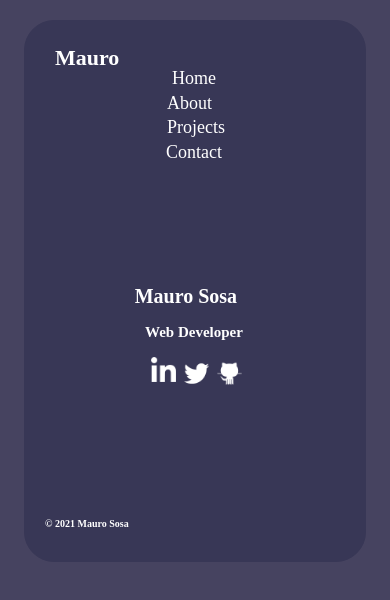
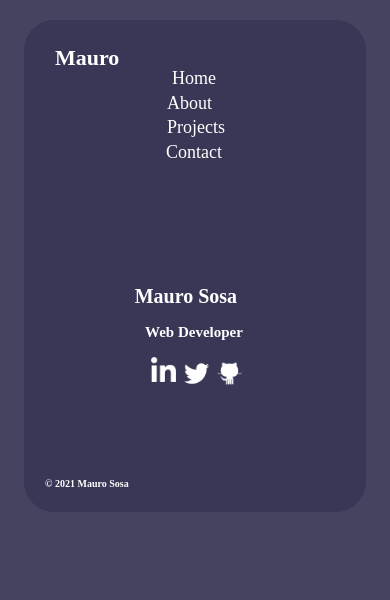
Before and after one commit to maureSs/maurososa-OLD, a React (Create React App) app: page / in a window 390 px wide. Shown: the top 600 px of the page. Built offline with nearby package versions, Linux system fonts and the light colour scheme.

Commit message:
website commit

```diff
--- a/src/index.css
+++ b/src/index.css
@@ -88,7 +88,7 @@ body {
 }
 @media (max-width: 480px) {
   .navbar h4 {
-    padding-top: 255px;
+    padding-top: 215px;
     font-size: 10px;
   }
 }
@@ -178,7 +178,7 @@ body {
 @media (max-width: 480px) {
   .main-container {
     width: 300px;
-    min-height: 500px;
+    min-height: 450px;
     margin: 20px auto;
     padding: 20px;
     overflow: hidden;
```
